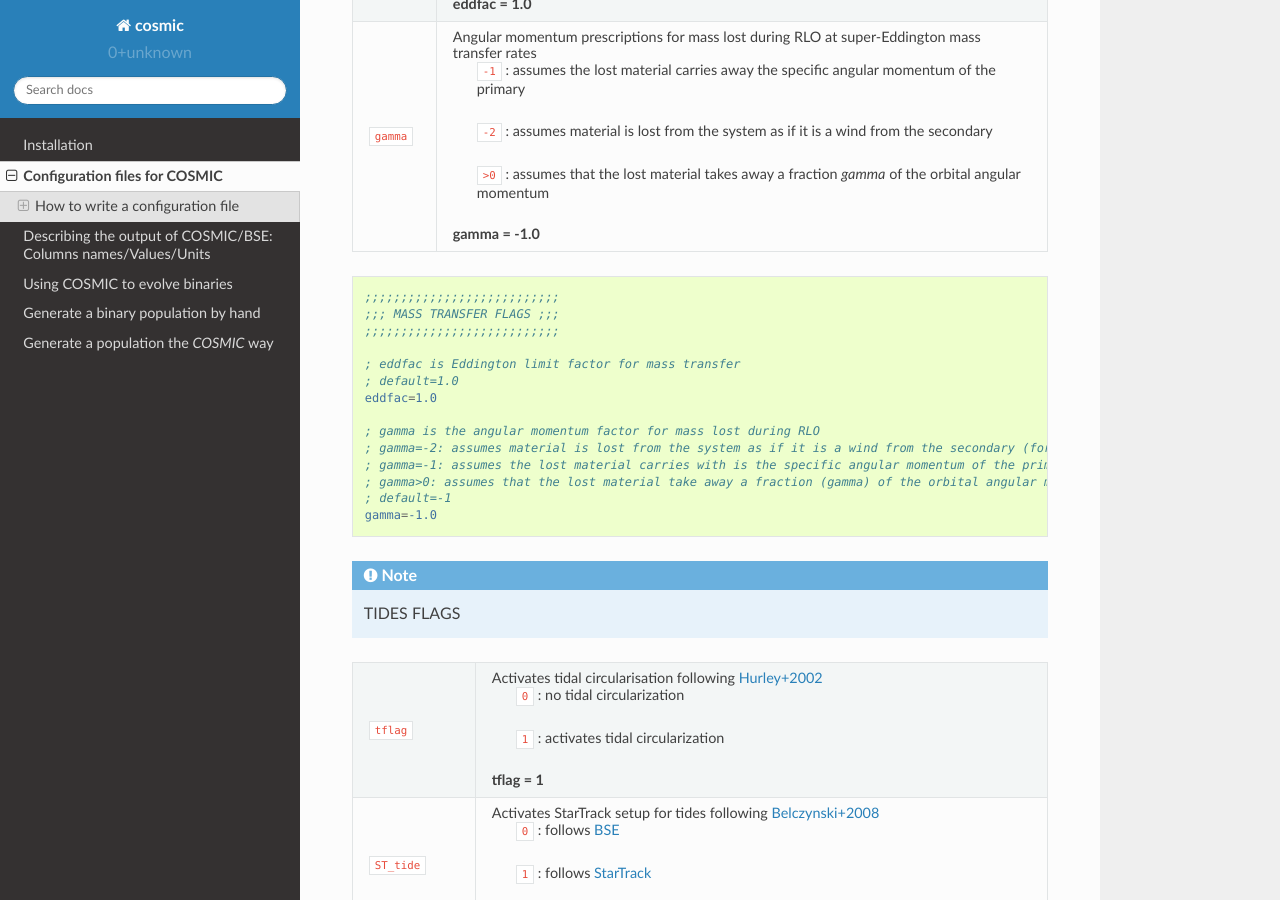
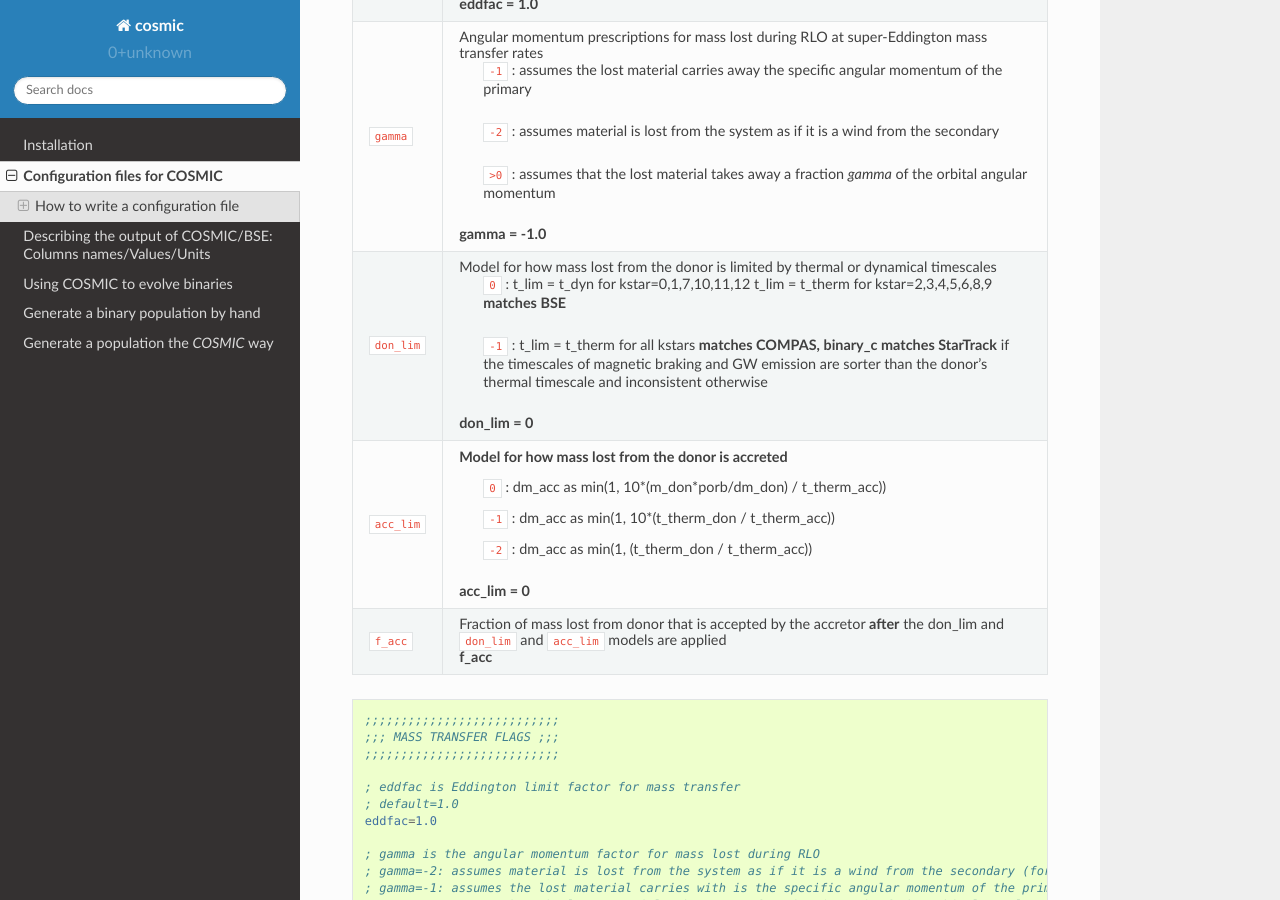
Before and after one commit to COSMIC-PopSynth/COSMIC, a Sphinx documentation site: the page built from docs/inifile/index.rst, in a window 1280 px wide and 900 px high, scrolled down 15357 px. Built offline with Sphinx 7.4.7 and the Read the Docs theme 2.0.0, drawn with Linux system fonts in a browser that asks for light colours; formulas are drawn with MathJax 3.

Commit message:
messed around with timescales and added docs

```diff
--- a/docs/inifile/index.rst
+++ b/docs/inifile/index.rst
@@ -921,6 +921,37 @@ common envelope occurs regardless of the choices below:
                             fraction *gamma* of the orbital angular momentum
 
                          **gamma = -1.0**
+
+``don_lim``              Model for how mass lost from the donor is limited
+                         by thermal or dynamical timescales
+
+                            ``0`` : t_lim = t_dyn for kstar=0,1,7,10,11,12
+                            t_lim = t_therm for kstar=2,3,4,5,6,8,9
+                            **matches BSE**
+
+                            ``-1`` : t_lim = t_therm for all kstars
+                            **matches COMPAS, binary_c**
+                            **matches StarTrack** if the timescales of
+                            magnetic braking and GW emission are
+                            sorter than the donor's thermal timescale
+                            and inconsistent otherwise
+
+                         **don_lim = 0**
+
+``acc_lim``              Model for how mass lost from the donor is accreted
+                            ``0`` : dm_acc as min(1, 10*(m_don*porb/dm_don) / t_therm_acc))
+
+                            ``-1`` : dm_acc as min(1, 10*(t_therm_don / t_therm_acc))
+
+                            ``-2`` : dm_acc as min(1, (t_therm_don / t_therm_acc))
+
+                         **acc_lim = 0**
+
+``f_acc``                Fraction of mass lost from donor that is accepted by
+                         the accretor **after** the don_lim and ``don_lim`` and
+                         ``acc_lim`` models are applied
+
+                         **f_acc**
 =======================  =====================================================
 
 .. code-block:: ini
--- a/docs/runpop/index.rst
+++ b/docs/runpop/index.rst
@@ -310,7 +310,7 @@ The syntax for the Evolve class is as follows:
 
     In [1]: from cosmic.evolve import Evolve
 
-    In [2]: BSEDict = {'xi': 1.0, 'bhflag': 1, 'neta': 0.5, 'windflag': 3, 'wdflag': 1, 'alpha1': 1.0, 'pts1': 0.001, 'pts3': 0.02, 'pts2': 0.01, 'epsnov': 0.001, 'hewind': 0.5, 'ck': 1000, 'bwind': 0.0, 'lambdaf': 0.5, 'mxns': 2.5, 'beta': 0.125, 'tflag': 1, 'acc2': 1.5, 'remnantflag': 3, 'ceflag': 0, 'eddfac': 1.0, 'ifflag': 0, 'bconst': 3000, 'sigma': 265.0, 'gamma': -1.0, 'pisn': 45.0, 'natal_kick_array' : [[-100.0,-100.0,-100.0,-100.0,0.0], [-100.0,-100.0,-100.0,-100.0,0.0]], 'bhsigmafrac' : 1.0, 'polar_kick_angle' : 90, 'qcrit_array' : [0.0,0.0,0.0,0.0,0.0,0.0,0.0,0.0,0.0,0.0,0.0,0.0,0.0,0.0,0.0,0.0], 'cekickflag' : 2, 'cehestarflag' : 0, 'cemergeflag' : 0, 'ecsn' : 2.5, 'ecsn_mlow' : 1.4, 'aic' : 1, 'ussn' : 0, 'sigmadiv' :-20.0, 'qcflag' : 2, 'eddlimflag' : 0, 'fprimc_array' : [2.0/21.0,2.0/21.0,2.0/21.0,2.0/21.0,2.0/21.0,2.0/21.0,2.0/21.0,2.0/21.0,2.0/21.0,2.0/21.0,2.0/21.0,2.0/21.0,2.0/21.0,2.0/21.0,2.0/21.0,2.0/21.0], 'bhspinflag' : 0, 'bhspinmag' : 0.0, 'rejuv_fac' : 1.0, 'rejuvflag' : 0, 'htpmb' : 1, 'ST_cr' : 1, 'ST_tide' : 0, 'bdecayfac' : 1, 'rembar_massloss' : 0.5, 'kickflag' : 0, 'zsun' : 0.017}
+    In [2]: BSEDict = {'xi': 1.0, 'bhflag': 1, 'neta': 0.5, 'windflag': 3, 'wdflag': 1, 'alpha1': 1.0, 'pts1': 0.001, 'pts3': 0.02, 'pts2': 0.01, 'epsnov': 0.001, 'hewind': 0.5, 'ck': 1000, 'bwind': 0.0, 'lambdaf': 0.5, 'mxns': 2.5, 'beta': 0.125, 'tflag': 1, 'acc2': 1.5, 'remnantflag': 3, 'ceflag': 0, 'eddfac': 1.0, 'ifflag': 0, 'bconst': 3000, 'sigma': 265.0, 'gamma': -1.0, 'f_acc':1, 'don_lim':0, 'acc_lim':0, 'pisn': 45.0, 'natal_kick_array' : [[-100.0,-100.0,-100.0,-100.0,0.0], [-100.0,-100.0,-100.0,-100.0,0.0]], 'bhsigmafrac' : 1.0, 'polar_kick_angle' : 90, 'qcrit_array' : [0.0,0.0,0.0,0.0,0.0,0.0,0.0,0.0,0.0,0.0,0.0,0.0,0.0,0.0,0.0,0.0], 'cekickflag' : 2, 'cehestarflag' : 0, 'cemergeflag' : 0, 'ecsn' : 2.5, 'ecsn_mlow' : 1.4, 'aic' : 1, 'ussn' : 0, 'sigmadiv' :-20.0, 'qcflag' : 2, 'eddlimflag' : 0, 'fprimc_array' : [2.0/21.0,2.0/21.0,2.0/21.0,2.0/21.0,2.0/21.0,2.0/21.0,2.0/21.0,2.0/21.0,2.0/21.0,2.0/21.0,2.0/21.0,2.0/21.0,2.0/21.0,2.0/21.0,2.0/21.0,2.0/21.0], 'bhspinflag' : 0, 'bhspinmag' : 0.0, 'rejuv_fac' : 1.0, 'rejuvflag' : 0, 'htpmb' : 1, 'ST_cr' : 1, 'ST_tide' : 0, 'bdecayfac' : 1, 'rembar_massloss' : 0.5, 'kickflag' : 0, 'zsun' : 0.017}
 
     In [3]: bpp, bcm, initC, kick_info  = Evolve.evolve(initialbinarytable=InitialBinaries, BSEDict=BSEDict)
 
```
Also changed, not shown: docs/examples/index.rst (+4 -4 lines), 1 other file.
